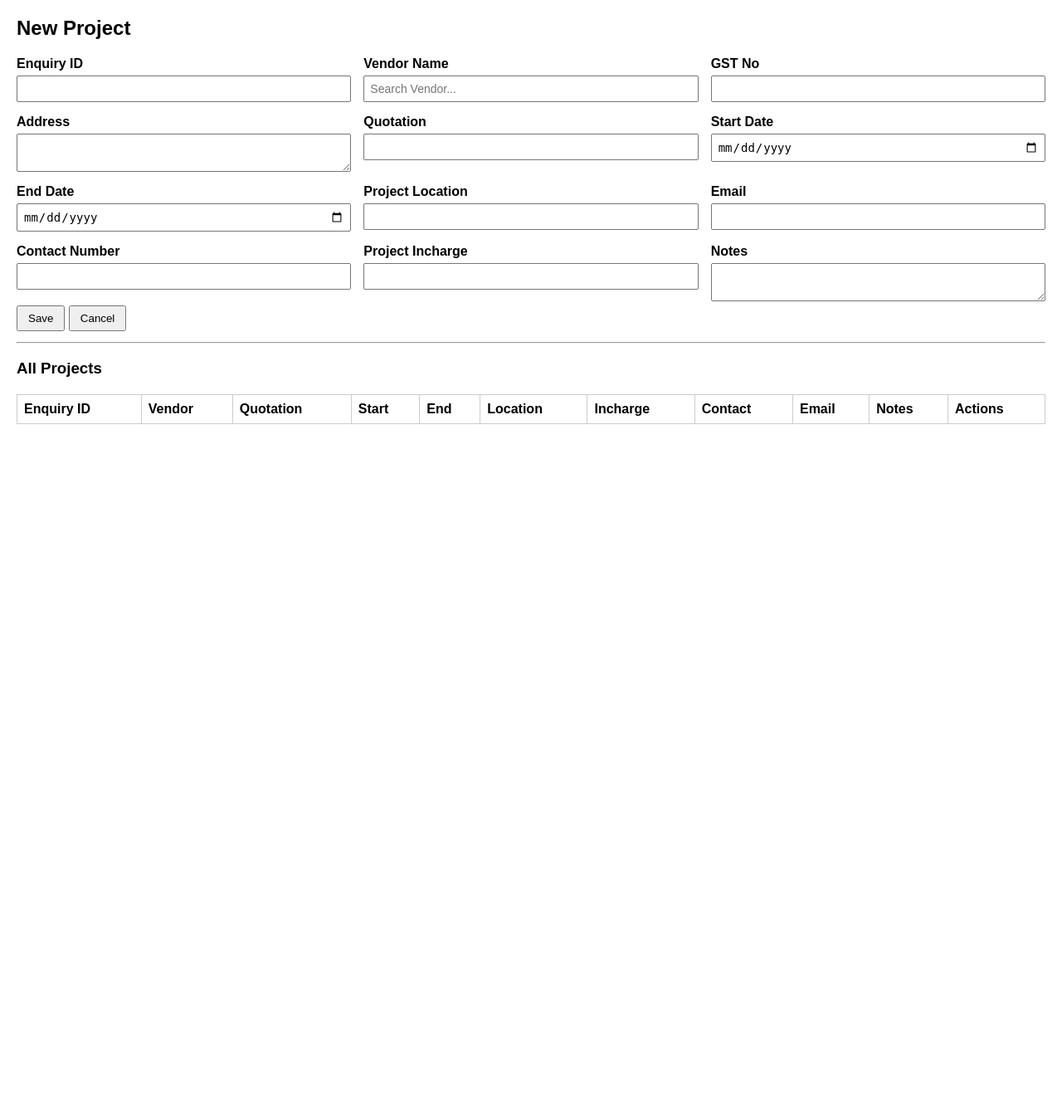
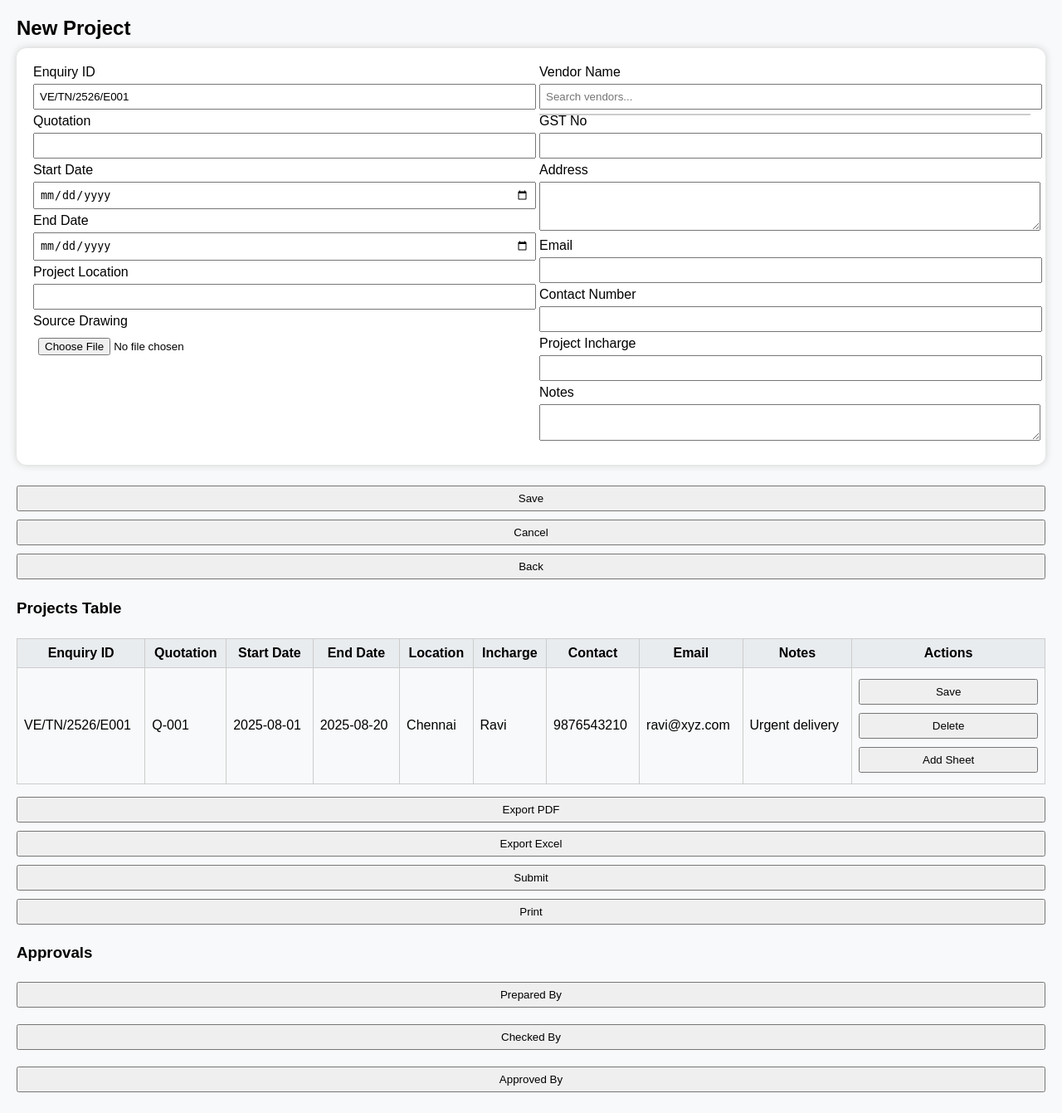
Before and after one commit to dudetech-web/Vanes-project-, a Flask app: page /new_project in a window 1280 px wide. Shown: the whole page at 83% size. Before the commit the page ends 511 px from the top, so only its background shows below. Run offline with Flask 3, Linux system fonts and the light colour scheme; lists and menus that the app fills with data are empty.

Commit message:
Update new_project.html

```diff
--- a/templates/new_project.html
+++ b/templates/new_project.html
@@ -4,161 +4,138 @@
     <title>New Project</title>
     <style>
         body {
-            font-family: Arial, sans-serif;
+            font-family: Arial;
             margin: 20px;
+            background-color: #f8f9fa;
+        }
+        h2 {
+            margin-bottom: 10px;
+        }
+        input, select, textarea, button {
+            margin: 5px 0;
+            padding: 6px;
+            width: 100%;
         }
         .form-section {
-            display: flex;
-            flex-wrap: wrap;
-            gap: 15px;
+            display: grid;
+            grid-template-columns: 1fr 1fr;
+            gap: 20px;
+            background: #fff;
+            padding: 20px;
+            border-radius: 12px;
+            box-shadow: 0 0 10px #ccc;
+            margin-bottom: 20px;
         }
-        .form-group {
-            flex: 1 1 300px;
-            display: flex;
-            flex-direction: column;
+        .button-group {
+            text-align: right;
+            margin-top: 10px;
         }
-        label {
-            font-weight: bold;
+        table {
+            width: 100%;
+            border-collapse: collapse;
+            margin-top: 25px;
         }
-        input, textarea {
-            padding: 6px;
-            margin-top: 5px;
-            font-size: 14px;
+        th, td {
+            border: 1px solid #ccc;
+            padding: 8px;
         }
-        .vendor-dropdown {
+        th {
+            background-color: #e9ecef;
+        }
+        .actions button {
+            margin-right: 5px;
+        }
+        .signatures div {
+            margin: 10px 0;
+        }
+        .dropdown {
             position: relative;
         }
-        .vendor-search {
-            padding: 6px;
-            width: 100%;
-            box-sizing: border-box;
-        }
-        .vendor-list {
+        .dropdown-search {
             position: absolute;
-            top: 100%;
-            left: 0;
-            right: 0;
-            background: #fff;
+            background: white;
             border: 1px solid #ccc;
             max-height: 150px;
             overflow-y: auto;
-            z-index: 1000;
-            display: none;
+            width: 100%;
+            z-index: 100;
         }
-        .vendor-list div {
-            padding: 8px;
+        .dropdown-search div {
+            padding: 6px;
             cursor: pointer;
         }
-        .vendor-list div:hover {
-            background-color: #f0f0f0;
-        }
-        table {
-            width: 100%;
-            margin-top: 20px;
-            border-collapse: collapse;
-        }
-        table, th, td {
-            border: 1px solid #ccc;
-        }
-        th, td {
-            padding: 8px;
-            text-align: left;
-        }
-        button {
-            padding: 6px 12px;
-            margin: 5px 0;
+        .dropdown-search div:hover {
+            background: #f1f1f1;
         }
     </style>
 </head>
 <body>
+
     <h2>New Project</h2>
 
-<form method="POST" action="/new_project">
+    <form method="post">
         <div class="form-section">
-        <div class="form-group">
+            <div>
                 <label>Enquiry ID</label>
-            <input type="text" name="enquiry_id" id="enquiry_id" readonly value="{{ enquiry_id }}">
+                <input type="text" name="enquiry_id" value="VE/TN/2526/E001" readonly>
+
+                <label>Quotation</label>
+                <input type="text" name="quotation">
+
+                <label>Start Date</label>
+                <input type="date" name="start_date">
+
+                <label>End Date</label>
+                <input type="date" name="end_date">
+
+                <label>Project Location</label>
+                <input type="text" name="project_location">
+
+                <label>Source Drawing</label>
+                <input type="file" name="drawing">
+            </div>
+            <div>
+                <label>Vendor Name</label>
+                <div class="dropdown">
+                    <input type="text" id="vendorSearch" onkeyup="filterVendors()" placeholder="Search vendors...">
+                    <div id="vendorDropdown" class="dropdown-search"></div>
                 </div>
 
-        <div class="form-group vendor-dropdown">
-            <label>Vendor Name</label>
-            <input type="text" class="vendor-search" placeholder="Search Vendor..." oninput="filterVendors(this.value)" onclick="toggleVendorList()" readonly>
-            <div class="vendor-list" id="vendorList">
-                {% for vendor in vendors %}
-                <div onclick="selectVendor('{{ vendor.vendor_name }}', '{{ vendor.gst }}', '{{ vendor.branch }}')">
-                    {{ vendor.vendor_name }}
-                </div>
-                {% endfor %}
-            </div>
-            <input type="hidden" name="vendor_name" id="vendor_name">
-        </div>
+                <label>GST No</label>
+                <input type="text" id="gst_no" readonly>
 
-        <div class="form-group">
-            <label>GST No</label>
-            <input type="text" name="gst" id="gst" readonly>
-        </div>
+                <label>Address</label>
+                <textarea id="vendor_address" rows="3" readonly></textarea>
 
-        <div class="form-group">
-            <label>Address</label>
-            <textarea name="address" id="address" readonly></textarea>
-        </div>
-
-        <div class="form-group">
-            <label>Quotation</label>
-            <input type="text" name="quotation">
-        </div>
-
-        <div class="form-group">
-            <label>Start Date</label>
-            <input type="date" name="start_date">
-        </div>
-
-        <div class="form-group">
-            <label>End Date</label>
-            <input type="date" name="end_date">
-        </div>
-
-        <div class="form-group">
-            <label>Project Location</label>
-            <input type="text" name="project_location">
-        </div>
-
-        <div class="form-group">
                 <label>Email</label>
                 <input type="email" name="email">
-        </div>
 
-        <div class="form-group">
                 <label>Contact Number</label>
-            <input type="text" name="contact_number">
-        </div>
+                <input type="text" name="contact">
 
-        <div class="form-group">
                 <label>Project Incharge</label>
-            <input type="text" name="project_incharge">
-        </div>
+                <input type="text" name="incharge">
 
-        <div class="form-group">
                 <label>Notes</label>
-            <textarea name="notes"></textarea>
+                <textarea name="notes" rows="2"></textarea>
             </div>
         </div>
 
+        <div class="button-group">
             <button type="submit">Save</button>
             <button type="reset">Cancel</button>
+            <a href="/dashboard"><button type="button">Back</button></a>
+        </div>
     </form>
 
-<hr>
-
-<h3>All Projects</h3>
-<table>
+    <h3>Projects Table</h3>
+    <table id="projectsTable">
         <thead>
             <tr>
                 <th>Enquiry ID</th>
-            <th>Vendor</th>
                 <th>Quotation</th>
-            <th>Start</th>
-            <th>End</th>
+                <th>Start Date</th>
+                <th>End Date</th>
                 <th>Location</th>
                 <th>Incharge</th>
                 <th>Contact</th>
@@ -167,66 +144,85 @@
                 <th>Actions</th>
             </tr>
         </thead>
-    <tbody>
-        {% for p in projects %}
+        <tbody id="projectBody">
+            <!-- Example dummy row -->
             <tr>
-            <td>{{ p.enquiry_id }}</td>
-            <td>{{ p.vendor_name }}</td>
-            <td contenteditable onblur="saveField(this, '{{ p.enquiry_id }}', 'quotation')">{{ p.quotation }}</td>
-            <td contenteditable onblur="saveField(this, '{{ p.enquiry_id }}', 'start_date')">{{ p.start_date }}</td>
-            <td contenteditable onblur="saveField(this, '{{ p.enquiry_id }}', 'end_date')">{{ p.end_date }}</td>
-            <td contenteditable onblur="saveField(this, '{{ p.enquiry_id }}', 'project_location')">{{ p.project_location }}</td>
-            <td contenteditable onblur="saveField(this, '{{ p.enquiry_id }}', 'project_incharge')">{{ p.project_incharge }}</td>
-            <td contenteditable onblur="saveField(this, '{{ p.enquiry_id }}', 'contact_number')">{{ p.contact_number }}</td>
-            <td contenteditable onblur="saveField(this, '{{ p.enquiry_id }}', 'email')">{{ p.email }}</td>
-            <td contenteditable onblur="saveField(this, '{{ p.enquiry_id }}', 'notes')">{{ p.notes }}</td>
-            <td>
-                <button onclick="deleteProject('{{ p.enquiry_id }}')">Delete</button>
-                <a href="/add_measurement_sheet/{{ p.enquiry_id }}"><button>Add Measurement Sheet</button></a>
+                <td contenteditable="false">VE/TN/2526/E001</td>
+                <td contenteditable="true">Q-001</td>
+                <td contenteditable="true">2025-08-01</td>
+                <td contenteditable="true">2025-08-20</td>
+                <td contenteditable="true">Chennai</td>
+                <td contenteditable="true">Ravi</td>
+                <td contenteditable="true">9876543210</td>
+                <td contenteditable="true">ravi@xyz.com</td>
+                <td contenteditable="true">Urgent delivery</td>
+                <td class="actions">
+                    <button onclick="saveRow(this)">Save</button>
+                    <button onclick="deleteRow(this)">Delete</button>
+                    <button onclick="alert('Add Measurement Sheet clicked')">Add Sheet</button>
                 </td>
             </tr>
-        {% endfor %}
         </tbody>
     </table>
 
+    <div class="button-group">
+        <button onclick="alert('Export to PDF')">Export PDF</button>
+        <button onclick="alert('Export to Excel')">Export Excel</button>
+        <button onclick="alert('Data submitted')">Submit</button>
+        <button onclick="window.print()">Print</button>
+    </div>
+
+    <h3>Approvals</h3>
+    <div class="signatures">
+        <div><button onclick="fillApproval('prepared')">Prepared By</button> <span id="prepared"></span></div>
+        <div><button onclick="fillApproval('checked')">Checked By</button> <span id="checked"></span></div>
+        <div><button onclick="fillApproval('approved')">Approved By</button> <span id="approved"></span></div>
+    </div>
+
     <script>
-    function toggleVendorList() {
-        const list = document.getElementById('vendorList');
-        list.style.display = list.style.display === 'block' ? 'none' : 'block';
+        const vendors = [
+            {name: 'ABC Ducts Ltd', gst: '29ABCDE1234F2Z5', address: 'MG Road, Bangalore'},
+            {name: 'SteelFab Solutions', gst: '27STFAB6789G1Z6', address: 'Indiranagar, Bangalore'}
+        ];
+
+        function filterVendors() {
+            const input = document.getElementById("vendorSearch");
+            const filter = input.value.toLowerCase();
+            const dropdown = document.getElementById("vendorDropdown");
+            dropdown.innerHTML = '';
+            vendors.forEach(v => {
+                if (v.name.toLowerCase().includes(filter)) {
+                    const div = document.createElement("div");
+                    div.textContent = v.name;
+                    div.onclick = () => {
+                        input.value = v.name;
+                        document.getElementById("gst_no").value = v.gst;
+                        document.getElementById("vendor_address").value = v.address;
+                        dropdown.innerHTML = '';
+                    };
+                    dropdown.appendChild(div);
                 }
-
-    function filterVendors(value) {
-        const items = document.querySelectorAll('#vendorList div');
-        items.forEach(item => {
-            item.style.display = item.innerText.toLowerCase().includes(value.toLowerCase()) ? 'block' : 'none';
             });
         }
 
-    function selectVendor(name, gst, address) {
-        document.querySelector('.vendor-search').value = name;
-        document.getElementById('vendor_name').value = name;
-        document.getElementById('gst').value = gst;
-        document.getElementById('address').value = address;
-        document.getElementById('vendorList').style.display = 'none';
+        function saveRow(btn) {
+            alert("Row saved");
         }
 
-    function saveField(cell, enquiryId, field) {
-        const value = cell.innerText;
-        fetch('/edit_project', {
-            method: 'POST',
-            headers: { 'Content-Type': 'application/json' },
-            body: JSON.stringify({ enquiry_id: enquiryId, field: field, value: value })
-        });
+        function deleteRow(btn) {
+            if (confirm("Are you sure you want to delete this row?")) {
+                const row = btn.closest("tr");
+                row.remove();
+            }
         }
 
-    function deleteProject(enquiryId) {
-        if (confirm("Are you sure you want to delete this project?")) {
-            fetch('/delete_project', {
-                method: 'POST',
-                headers: { 'Content-Type': 'application/json' },
-                body: JSON.stringify({ enquiry_id: enquiryId })
-            }).then(() => window.location.reload());
-        }
+        function fillApproval(type) {
+            const now = new Date().toLocaleString();
+            let role = '';
+            if (type === 'prepared') role = 'Prepared by Design Engineer';
+            if (type === 'checked') role = 'Checked by Project Manager';
+            if (type === 'approved') role = 'Approved by MD';
+            document.getElementById(type).textContent = `${role} on ${now}`;
         }
     </script>
 </body>
```
Lines whose indentation alone changed are shown as unchanged.
